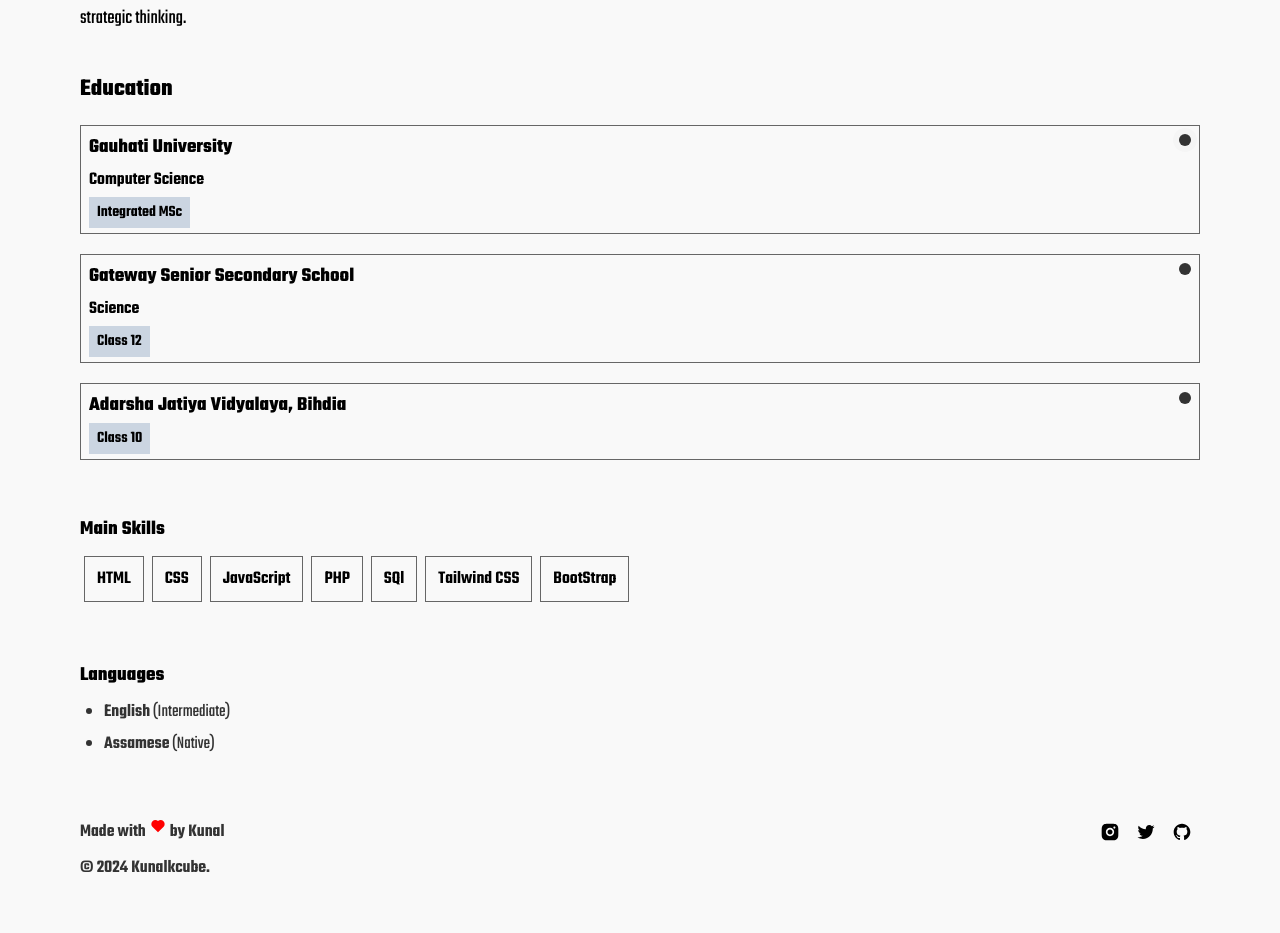
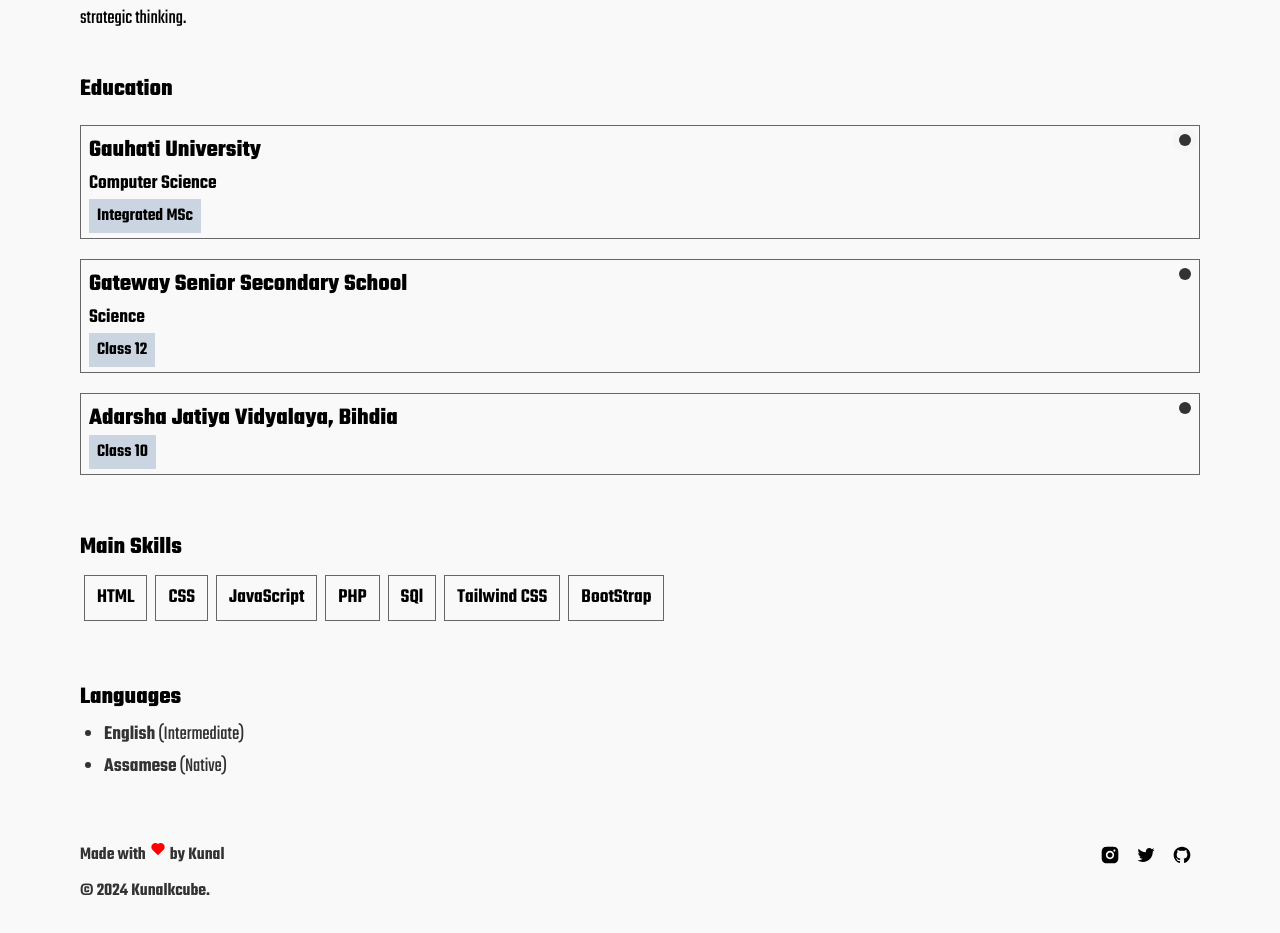
Before and after one commit to kunalkcube/kunal-kongkan-kashyap, a React (Vite) app: page /about in a window 1280 px wide. Shown: the part 423-1356 px from the top of the page. Before the commit the page ends 1333 px from the top, so only its background shows below. Built offline with nearby package versions, Linux system fonts and the light colour scheme.

Commit message:
Add responsive styles

```diff
--- a/src/pages/About.jsx
+++ b/src/pages/About.jsx
@@ -22,44 +22,44 @@ const About = () => {
                             <div className='animate-ping w-3 h-3 rounded-full bg-primary'></div>
                             <div className='absolute top-0 right-0 w-3 h-3 rounded-full bg-primary'></div>
                         </div>
-                        <h2 className='text-xl mb-1 font-teko font-bold'>Gauhati University</h2>
-                        <h3 className='text-lg mb-1 font-teko font-semibold'>Computer Science</h3>
-                        <span className='text-base font-teko font-semibold bg-slate-300 px-2 py-1'>Integrated MSc</span>
+                        <h2 className='text-xl mb-1 font-teko font-bold lg:text-2xl'>Gauhati University</h2>
+                        <h3 className='text-lg mb-1 font-teko font-semibold lg:text-xl'>Computer Science</h3>
+                        <span className='text-base font-teko font-semibold bg-slate-300 px-2 py-1 lg:text-lg'>Integrated MSc</span>
                     </div>
                     <div class="relative p-2 mt-5 border border-label">
                         <div className='absolute top-2 right-2 w-3 h-3 rounded-full bg-primary'></div>
-                        <h2 className='text-xl mb-1 font-teko font-bold'>Gateway Senior Secondary School</h2>
-                        <h3 className='text-lg mb-1 font-teko font-semibold'>Science</h3>
-                        <span className='text-base font-teko font-semibold bg-slate-300 px-2 py-1'>Class 12</span>
+                        <h2 className='text-xl mb-1 font-teko font-bold lg:text-2xl'>Gateway Senior Secondary School</h2>
+                        <h3 className='text-lg mb-1 font-teko font-semibold lg:text-xl'>Science</h3>
+                        <span className='text-base font-teko font-semibold bg-slate-300 px-2 py-1 lg:text-lg'>Class 12</span>
                     </div>
                     <div class="relative p-2 mt-5 border border-label">
                         <div className='absolute top-2 right-2 w-3 h-3 rounded-full bg-primary'></div>
-                        <h2 className='text-xl mb-1 font-teko font-bold'>Adarsha Jatiya Vidyalaya, Bihdia</h2>
-                        <span className='text-base font-teko font-semibold bg-slate-300 px-2 py-1'>Class 10</span>
+                        <h2 className='text-xl mb-1 font-teko font-bold lg:text-2xl'>Adarsha Jatiya Vidyalaya, Bihdia</h2>
+                        <span className='text-base font-teko font-semibold bg-slate-300 px-2 py-1 lg:text-lg'>Class 10</span>
                     </div>
                 </div>
             </section>
             <section className='py-7 px-4 bg-secondary max-w-6xl mx-auto'>
                 <div class="flex flex-col">
-                    <h2 className='text-xl mb-2 font-teko font-bold'>Main Skills</h2>
+                    <h2 className='text-xl mb-2 font-teko font-bold lg:text-2xl'>Main Skills</h2>
                     <div class="flex flex-wrap">
-                        <span className='inline-block py-2 px-3 m-1 bg-secondary border border-label text-lg font-semibold font-teko'>HTML</span>
-                        <span className='inline-block py-2 px-3 m-1 bg-secondary border border-label text-lg font-semibold font-teko'>CSS</span>
-                        <span className='inline-block py-2 px-3 m-1 bg-secondary border border-label text-lg font-semibold font-teko'>JavaScript</span>
-                        <span className='inline-block py-2 px-3 m-1 bg-secondary border border-label text-lg font-semibold font-teko'>PHP</span>
-                        <span className='inline-block py-2 px-3 m-1 bg-secondary border border-label text-lg font-semibold font-teko'>SQl</span>
-                        <span className='inline-block py-2 px-3 m-1 bg-secondary border border-label text-lg font-semibold font-teko'>Tailwind CSS</span>
-                        <span className='inline-block py-2 px-3 m-1 bg-secondary border border-label text-lg font-semibold font-teko'>BootStrap</span>
+                        <span className='inline-block py-2 px-3 m-1 bg-secondary border border-label text-lg lg:text-xl font-semibold font-teko'>HTML</span>
+                        <span className='inline-block py-2 px-3 m-1 bg-secondary border border-label text-lg lg:text-xl font-semibold font-teko'>CSS</span>
+                        <span className='inline-block py-2 px-3 m-1 bg-secondary border border-label text-lg lg:text-xl font-semibold font-teko'>JavaScript</span>
+                        <span className='inline-block py-2 px-3 m-1 bg-secondary border border-label text-lg lg:text-xl font-semibold font-teko'>PHP</span>
+                        <span className='inline-block py-2 px-3 m-1 bg-secondary border border-label text-lg lg:text-xl font-semibold font-teko'>SQl</span>
+                        <span className='inline-block py-2 px-3 m-1 bg-secondary border border-label text-lg lg:text-xl font-semibold font-teko'>Tailwind CSS</span>
+                        <span className='inline-block py-2 px-3 m-1 bg-secondary border border-label text-lg lg:text-xl font-semibold font-teko'>BootStrap</span>
                     </div>
                 </div>
             </section>
             <section className='py-7 px-4 bg-secondary max-w-6xl mx-auto'>
                 <div class="flex flex-col">
-                    <h2 className='text-xl mb-2 font-teko font-bold'>Languages</h2>
+                    <h2 className='text-xl mb-2 font-teko font-bold lg:text-2xl'>Languages</h2>
                     <div class="flex flex-col">
                         <ul className='list-disc'>
-                            <li className='text-lg font-teko mb-1 text-primary relative ml-6'><span className='font-semibold'>English</span> (Intermediate)</li>
-                            <li className='text-lg font-teko mb-1 text-primary relative ml-6'><span className='font-semibold'>Assamese</span> (Native)</li>
+                            <li className='text-lg lg:text-xl font-teko mb-1 text-primary relative ml-6'><span className='font-semibold'>English</span> (Intermediate)</li>
+                            <li className='text-lg lg:text-xl font-teko mb-1 text-primary relative ml-6'><span className='font-semibold'>Assamese</span> (Native)</li>
                         </ul>
                     </div>
                 </div>
```
